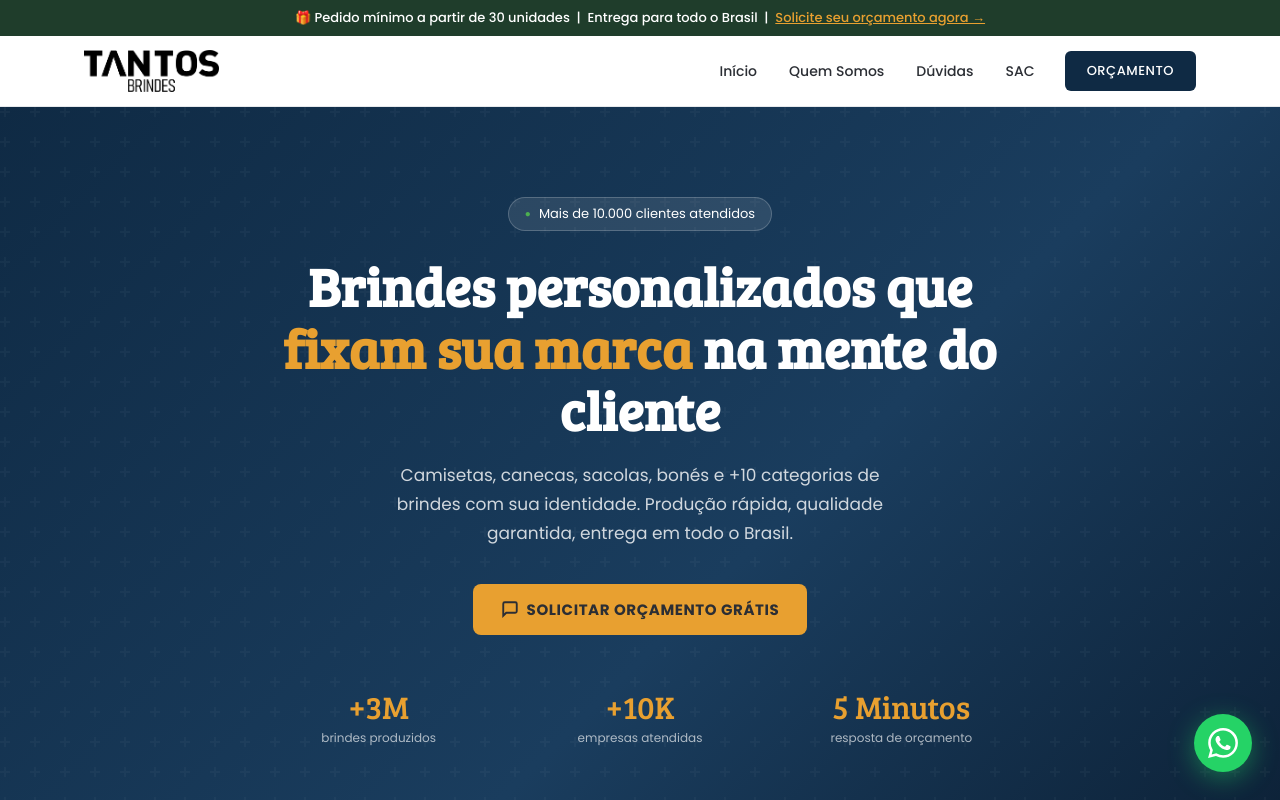
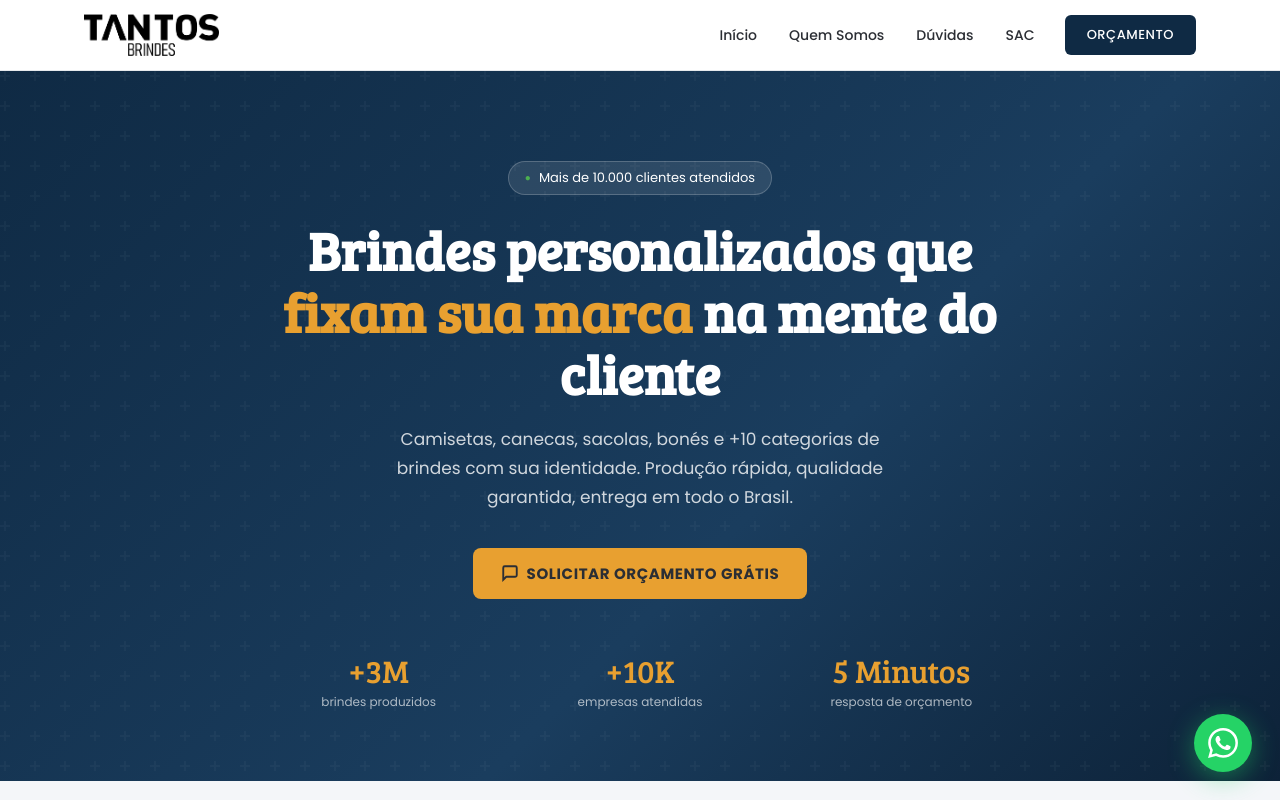
Before and after one commit to assessoriatantos/site-tantos-brindes, a plain HTML site: page index.html in a window 1280 px wide. Shown: the top 800 px of the page. Drawn offline with Linux system fonts and the light colour scheme.

Commit message:
Remove topbar com pedido mínimo

```diff
--- a/index.html
+++ b/index.html
@@ -12,11 +12,6 @@
 </head>
 <body>
 
-<!-- ======================== TOPBAR ======================== -->
-<div class="topbar">
-  🎁 Pedido mínimo a partir de 30 unidades &nbsp;|&nbsp; Entrega para todo o Brasil &nbsp;|&nbsp;
-  <a href="#orcamento">Solicite seu orçamento agora →</a>
-</div>
 
 <!-- ======================== HEADER ======================== -->
 <header class="header" id="inicio">
```
